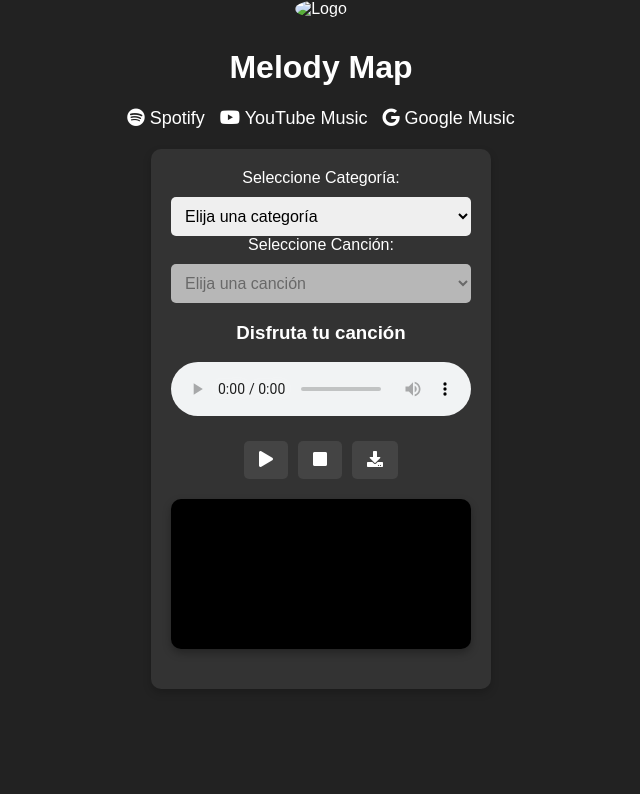
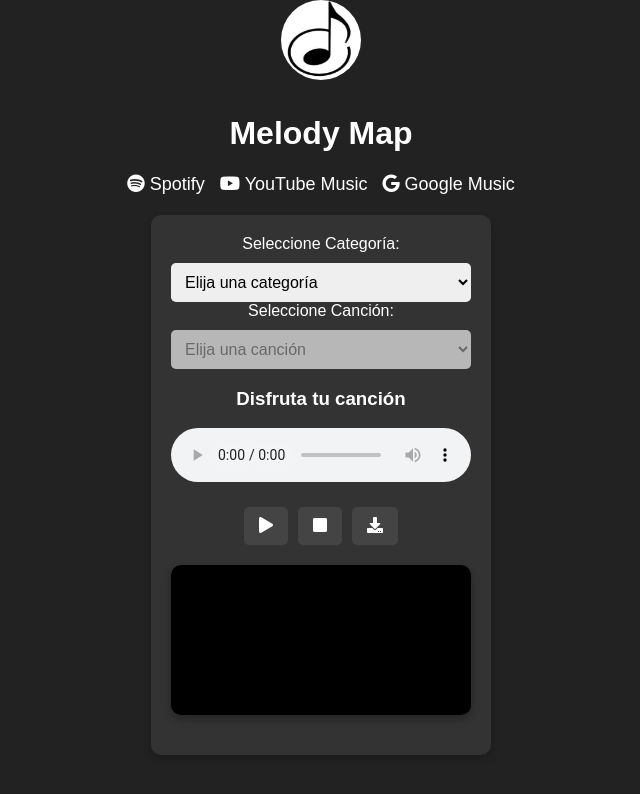
Before and after one commit to Elizarm09/Elizarm07.Hithub.io, a plain HTML site: page index.html in a window 1280 px wide. Shown: the whole page, without its empty margins (319-959 px from the left). Drawn offline with Linux system fonts and the light colour scheme.

Commit message:
Update index.html

```diff
--- a/index.html
+++ b/index.html
@@ -4,7 +4,7 @@
     <meta charset="UTF-8">
     <meta name="viewport" content="width=device-width, initial-scale=1.0">
     <title>Streaming de Música</title>
-    <link rel="icon" type="Imagen1.jpg" href="Imágenes/Imagen1.png"> <!-- Favicon agregado -->
+    <link rel="icon" type="Imagen1.png" href="Imagen/Imagen1.png"> <!-- Favicon agregado -->
     <link rel="stylesheet" href="style.css">
     <link rel="stylesheet" href="https://cdnjs.cloudflare.com/ajax/libs/font-awesome/5.15.4/css/all.min.css">
     <meta charset="UTF-8">
@@ -12,7 +12,7 @@
 </head>
 <body>
     <header>
-        <img src="imágenes/Imagen1.png" alt="Logo">
+        <img src="Imagen/Imagen1.png" alt="Logo">
         <h1>Melody Map</h1>
         <nav>
             <ul>
```
